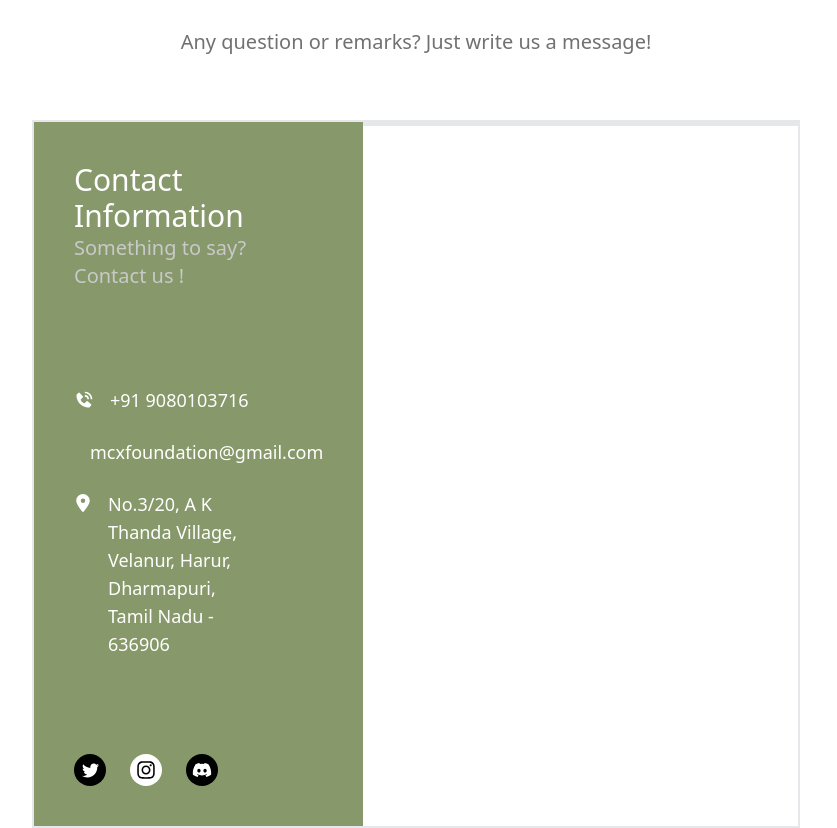
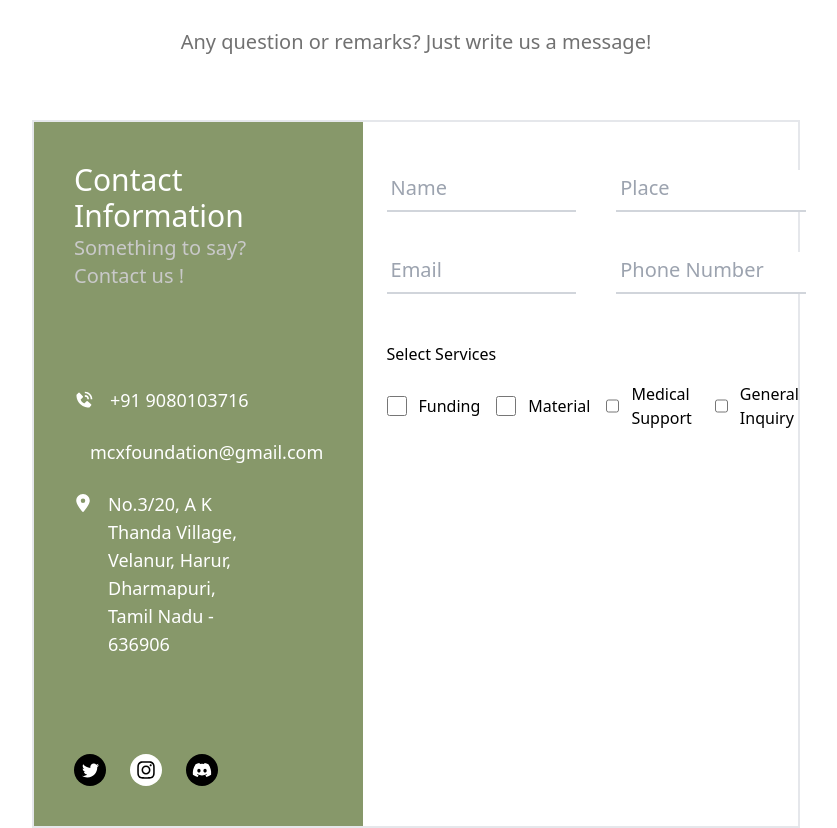
Before and after one commit to SaiDushyant/mcx, a React (Create React App) app: page /#/ in a window 1280 px wide. Shown: the part 2420-3248 px from the top of the page, without its empty margins (224-1061 px from the left). Built offline with nearby package versions, Linux system fonts and the light colour scheme.

Commit message:
Added and editing right side of the Contact form

```diff
--- a/src/pages/Home.js
+++ b/src/pages/Home.js
@@ -1,7 +1,7 @@
 // src/Home.js
 
 import { ArrowRight } from "lucide-react";
-import React from "react";
+import React, { useState } from "react";
 import { BiSolidPhoneCall } from "react-icons/bi";
 import {
   FaDiscord,
@@ -14,6 +14,20 @@ import { BusinessMan, Health, Sack } from "../assets/images/images";
 import NavBar from "../components/NavBar";
 
 const Home = () => {
+  const [values, setValues] = useState({
+    name: "",
+    place: "",
+    email: "",
+    phone: "",
+  });
+
+  const handleInputChange = (event) => {
+    const { id, value } = event.target;
+    setValues((prevValues) => ({
+      ...prevValues,
+      [id]: value.trim(),
+    }));
+  };
   return (
     <>
       <NavBar />
@@ -223,7 +237,136 @@ const Home = () => {
           {/* RIGHT side */}
 
           <div className="w-full">
-            <div className="border-2"></div>
+            <div className="grid grid-cols-1 md:grid-cols-2 gap-10 p-6 mt-6">
+              {/* Name Field */}
+              <div className="relative">
+                <input
+                  type="text"
+                  id="name"
+                  placeholder="" // Use an empty string here
+                  className="peer w-full px-2 pt-3 py-1 border-b-2 border-gray-300 focus:outline-none focus:border-orange-500 text-gray-600"
+                  onChange={handleInputChange}
+                  value={values.name}
+                />
+                <label
+                  htmlFor="name"
+                  className={`absolute left-1 top-1 text-xl transform transition-all duration-200 ${
+                    values.name
+                      ? " -translate-y-6 text-black font-semibold"
+                      : "peer-placeholder-shown:translate-y-0 peer-placeholder-shown:text-gray-400"
+                  } peer-focus:text-orange-500 peer-focus:-translate-y-6 peer-focus:font-bold`}
+                >
+                  Name
+                </label>
+              </div>
+
+              {/* Place Field */}
+              <div className="relative">
+                <input
+                  type="text"
+                  id="place"
+                  placeholder=" "
+                  className="peer w-full px-2 pt-3 py-1 border-b-2 border-gray-300 focus:outline-none focus:border-orange-500 text-gray-600"
+                  onChange={handleInputChange}
+                  value={values.place}
+                />
+                <label
+                  htmlFor="place"
+                  className={`absolute left-1 top-1 text-xl transform transition-all duration-200 ${
+                    values.place
+                      ? "-translate-y-6 text-black font-semibold"
+                      : "peer-placeholder-shown:translate-y-0 peer-placeholder-shown:text-gray-400"
+                  } peer-focus:text-orange-500 peer-focus:-translate-y-6 peer-focus:font-bold`}
+                >
+                  Place
+                </label>
+              </div>
+
+              {/* Email Field */}
+              <div className="relative">
+                <input
+                  type="email"
+                  id="email"
+                  placeholder=" "
+                  className="peer w-full px-2 pt-3 py-1 border-b-2 border-gray-300 focus:outline-none focus:border-orange-500 text-gray-600"
+                  onChange={handleInputChange}
+                  value={values.email}
+                />
+                <label
+                  htmlFor="email"
+                  className={`absolute left-1 top-1 text-xl transform transition-all duration-200 ${
+                    values.email
+                      ? "-translate-y-6 text-black font-semibold"
+                      : "peer-placeholder-shown:translate-y-0 peer-placeholder-shown:text-gray-400"
+                  } peer-focus:text-orange-500 peer-focus:-translate-y-6 peer-focus:font-bold`}
+                >
+                  Email
+                </label>
+              </div>
+
+              {/* Phone Number Field */}
+              <div className="relative">
+                <input
+                  type="text"
+                  id="phone"
+                  placeholder=" "
+                  className="peer w-full px-2 pt-3 py-1 border-b-2 border-gray-300 focus:outline-none focus:border-orange-500 text-gray-600"
+                  onChange={handleInputChange}
+                  value={values.phone}
+                />
+                <label
+                  htmlFor="phone"
+                  className={`absolute left-1 top-1 text-xl transform transition-all duration-200 ${
+                    values.phone
+                      ? "-translate-y-6 text-black font-semibold"
+                      : "peer-placeholder-shown:translate-y-0 peer-placeholder-shown:text-gray-400"
+                  } peer-focus:text-orange-500 peer-focus:-translate-y-6 peer-focus:font-bold`}
+                >
+                  Phone Number
+                </label>
+              </div>
+            </div>
+            <div className="p-6">
+              <h1>Select Services</h1>
+
+              <div className="mt-4 flex gap-4 items-center justify-center">
+                <label className="flex items-center space-x-3">
+                  <input
+                    type="checkbox"
+                    className="w-5 h-5 border-2 border-gray-400 rounded-full"
+                    id="funding"
+                  />
+                  <span>Funding</span>
+                </label>
+
+                <label className="flex items-center space-x-3">
+                  <input
+                    type="checkbox"
+                    className="w-5 h-5 border-2 border-gray-400 rounded-full"
+                    id="material"
+                  />
+                  <span>Material</span>
+                </label>
+
+                <label className="flex items-center space-x-3">
+                  <input
+                    type="checkbox"
+                    className="w-5 h-5 border-2 border-gray-400 rounded-full"
+                    id="medical"
+                  />
+                  <span>Medical Support</span>
+                </label>
+
+                <label className="flex items-center space-x-3">
+                  <input
+                    type="checkbox"
+                    className="w-5 h-5 border-2 border-gray-400 rounded-full"
+                    id="inquiry"
+                  />
+                  <span>General Inquiry</span>
+                </label>
+              </div>
+            </div>
           </div>
         </div>
       </section>
```
